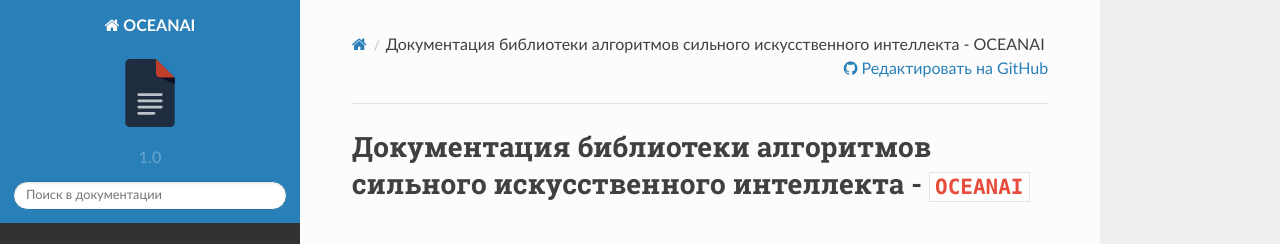
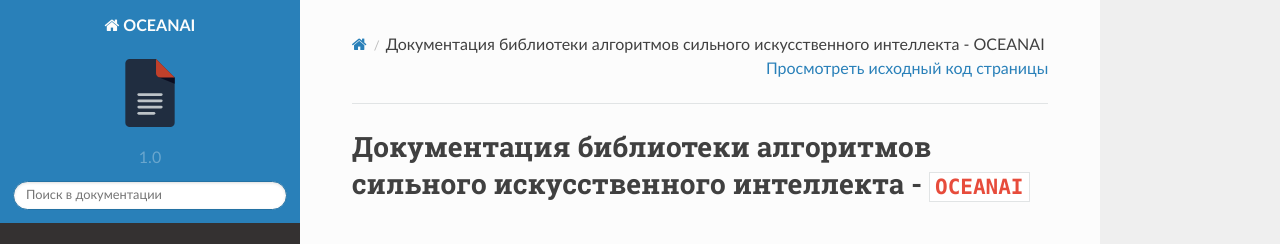
Before and after one commit to aimclub/OCEANAI, a Sphinx documentation site: the page built from docs/source/index.rst, in a window 1280 px wide and 900 px high. Shown: the top 244 px of the window. Built offline with Sphinx 7.4.7 and the Read the Docs theme 2.0.0, drawn with Linux system fonts in a browser that asks for light colours; some of the changed lines change nothing that is shown.

Commit message:
Update conf.py

```diff
--- a/docs/source/conf.py
+++ b/docs/source/conf.py
@@ -153,13 +153,6 @@
 # Отображение авторских прав
 html_show_copyright = True
 
-html_context = {
-    "display_github": True,
-    "github_user": "dmitryryumin",
-    "github_repo": "oceanai",
-    "github_version": "main",
-}
-
 # ######################################################################################################################
 # Настройки для генерации документации в формат LaTeX->PDF (Options for LaTeX output)
 # ######################################################################################################################
```
